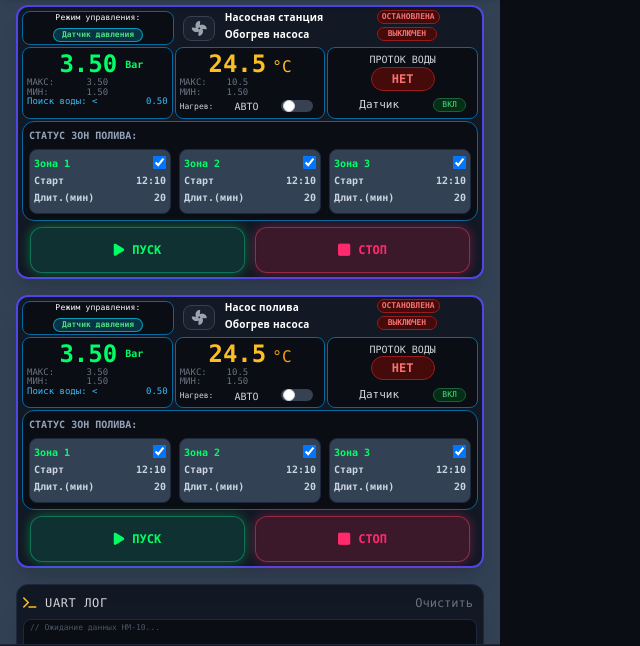
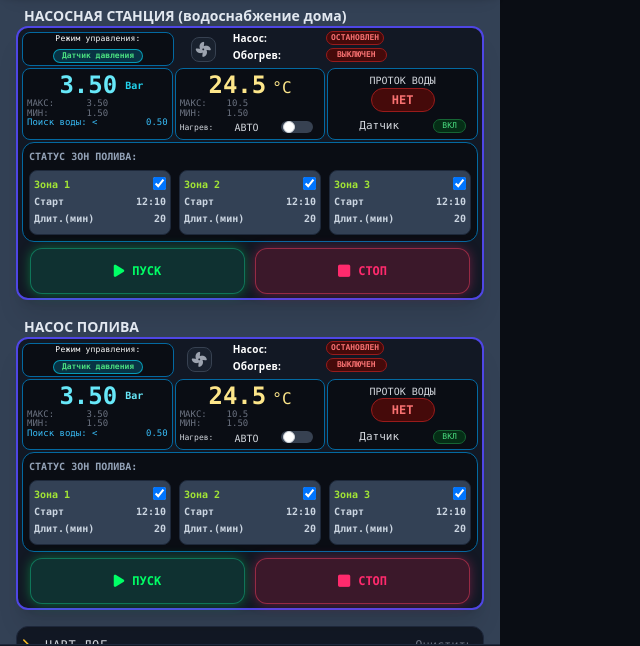
Before and after one commit to nsergey022/Web_Pump-v2, a plain HTML site: page index.html in a window 1280 px wide. Shown: the part 85-731 px from the top of the page, without its empty margins (0-640 px from the left). Drawn offline with nearby package versions, Linux system fonts and the light colour scheme; a web font is replaced by a local one.

Commit message:
изм 20-11

```diff
--- a/index.html
+++ b/index.html
@@ -81,7 +81,7 @@ top-0 z-50 shadow-md  ">
                 <div class="col-span-1 pl-2 -pt-2 flex justify-center items-center -mt-2">
                     <span id="statusIndicator" class="inline-block w-2 h-2 rounded-full bg-red-500"></span>
                 </div>
-                <div class="col-span-3 flex justify-center items-center -mt-2 ">
+                <div class="col-span-3 flex justify-center items-center -mt-2 px-1">
                     <span id="statusText" class="text-[11px] ">Отключено</span>
                 </div>
 
@@ -150,8 +150,13 @@ top-0 z-50 shadow-md  ">
         <!-- ВКЛАДКА 1: ДАШБОРД или главная вкладка с насосами-->
  <div id="tabDashboard" class="space-y-4 bg-slate-700 p-2 ">
                     <!-- УПРАВЛЕНИЕ НАСОСАМИ  -->
+
+
         <div class="grid grid-cols-1 gap-4 px-2">
                     <!-- НАСОС 1 -->
+
+            <span class="-mb-4 pl-2 font-bold text-[14px]">НАСОСНАЯ СТАНЦИЯ (водоснабжение дома)</span>
+
         <div id="pump1Card" class="bg-cyber-panel border-2 border-indigo-600 rounded-xl p-1 shadow-xl space-y-0.5 transition-all duration-300">
                 <!-- шапка блока насоса 1 -->
             <div class="grid grid-flow-col grid-rows-2 grid-cols-9 gap-0">
@@ -167,22 +172,22 @@ top-0 z-50 shadow-md  ">
                         </div>
                 </div>
                 </div>
-                    <div class="row-span-2 flex justify-center items-center  ">
-                    <div id="pump1IconBox" class="flex justify-center items-center p-1 rounded-lg bg-gray-800/50 text-gray-400 border border-gray-700 w-8">
+                    <div class="row-span-2 flex justify-center items-center pl-2 ">
+                    <div id="pump1IconBox" class="flex justify-center items-center p-1 rounded-lg bg-gray-800/50 text-gray-400 border border-gray-700 ">
                         <i id="pump1Icon" class="fa-solid fa-fan text-[15px] "></i>
                     </div>
                     </div>
 
-                    <div class="col-span-3 flex  items-center justify-start  -mt-1">
-                        <span class="font-bold  text-[10px]  text-white tracking-wide ">Насосная станция</span>
+                    <div class="col-span-2 flex  items-center justify-start  -mt-1">
+                        <span class="font-bold  text-[10px]  text-white tracking-wide pl-2">Насос:</span>
                     </div>
 
-                    <div class="col-span-3 flex items-center justify-start -mt-1 ">
-                        <span class="font-bold text-[10px]  text-white tracking-wide">Обогрев насоса</span>
+                    <div class="col-span-2 flex items-center justify-start -mt-1 ">
+                        <span class="font-bold text-[10px]  text-white tracking-wide pl-2">Обогрев:</span>
                     </div>
                         <div class="col-span-2 flex  justify-start  items-center -mt-1.5">
                             <span id="pump1StatusBadge" class="px-1 py-0 rounded-full text-[8px] font-mono font-bold bg-red-950 text-red-400 border border-red-800">
-                            ОСТАНОВЛЕНА
+                            ОСТАНОВЛЕН
                             </span>
                         </div>
                             <div class="col-span-2 flex  justify-start items-center -mt-1.5">
@@ -197,8 +202,8 @@ top-0 z-50 shadow-md  ">
                     <!-- блок контроля давления -->
             <div class="bg-cyber-bg px-1  rounded-lg border border-sky-700">
                         <div class="flex justify-center items-center  ">
-                        <span id="p1PressureDisplay" class="px-2 text-2xl font-mono font-bold text-cyber-neonGreen ">3.50</span>
-                        <span class="text-[10px] font-mono  font-bold  text-cyber-neonGreen">Bаr</span>
+                        <span id="p1PressureDisplay" class="px-2 text-2xl font-mono font-bold text-cyan-300 ">3.50</span>
+                        <span class="text-[10px] font-mono  font-bold  text-cyan-400">Bаr</span>
                         </div>
                         <!-- <div class="flex justify-center  -mt-1"><span class="text-[10px] font-mono text-green-400">Bаr</span></div> -->
                         <!-- блок уставок давления -->
@@ -229,8 +234,8 @@ top-0 z-50 shadow-md  ">
             <div class="bg-cyber-bg px-1 rounded-lg border border-sky-700" id="blockHeat" >
                                     <!-- <span class="text-[10px] font-mono text-amber-500 block uppercase font-bold">Темп-ра</span> -->
                     <div class="flex items-baseline gap-1.5  justify-center">
-                    <span id="p1TempDisplay" class="text-2xl font-mono font-bold text-amber-400 items-center">24.5</span>
-                    <span class="text-2xs font-mono text-amber-400  ">°C</span>
+                    <span id="p1TempDisplay" class="text-2xl font-mono font-bold text-amber-200 items-center">24.5</span>
+                    <span class="text-2xs font-mono text-amber-200  ">°C</span>
                     </div>
                     <!-- <div class="flex justify-center  -mt-1"><span class="text-xs font-mono text-amber-500 -mt-0.5">°C</span></div>  -->
                     <!-- блок уставок температуры -->
@@ -315,7 +320,7 @@ top-0 z-50 shadow-md  ">
         <!--  Зона 1 -->
             <div id="p1z1Badge"
                 class=" grid grid-cols-4 grid-rows-3 py-1.5 px-1 text-slate-300 font-bold transition border border-slate-800 rounded-lg bg-slate-700">
-                <div class="col-span-2 "><label for="p1z1Status"><span id="p1z1StatusDispley" class="text-cyber-neonGreen">Зона 1</span></div></label>
+                <div class="col-span-2 "><label for="p1z1Status"><span id="p1z1StatusDispley" class="text-lime-400">Зона 1</span></div></label>
                 <div class="col-span-2 text-end "><input type="checkbox" id="p1z1Status" checked></div><!-- чек бокс дописать вызов функцию при нажатии изменения цвета и действий-->
                 <div class="col-span-2 "><span>Старт</span></div>
                 <div class="col-span-2 text-end "><span id="p1z1SetTime">12:10</span></div>
@@ -325,7 +330,7 @@ top-0 z-50 shadow-md  ">
         <!--  Зона 2 -->
             <div id="p1z2Badge"
                     class=" grid grid-cols-4 grid-rows-3 py-1.5 px-1 text-slate-300 font-bold transition border border-slate-800 rounded-lg bg-slate-700">
-                        <div class="col-span-2 "><label for="p1z2Status"><span id="p1z2StatusDispley" class="text-cyber-neonGreen">Зона 2</span></div></label>
+                        <div class="col-span-2 "><label for="p1z2Status"><span id="p1z2StatusDispley" class="text-lime-400">Зона 2</span></div></label>
                         <div class="col-span-2 text-end "><input type="checkbox" id="p1z2Status" checked></div><!-- чек бокс дописать вызов функцию при нажатии изменения цвета и действий-->
                         <div class="col-span-2 "><span>Старт</span></div>
                         <div class="col-span-2 text-end "><span id="p1z2SetTime">12:10</span></div>
@@ -335,7 +340,7 @@ top-0 z-50 shadow-md  ">
         <!--  Зона 3 -->
                 <div id="p1z3Badge"
                     class=" grid grid-cols-4 grid-rows-3 py-1.5 px-1 text-slate-300 font-bold transition border border-slate-800 rounded-lg bg-slate-700">
-                        <div class="col-span-2 "><label for="p1z3Status"><span id="p1z3StatusDispley" class="text-cyber-neonGreen">Зона 3</span></div></label>
+                        <div class="col-span-2 "><label for="p1z3Status"><span id="p1z3StatusDispley" class="text-lime-400">Зона 3</span></div></label>
                         <div class="col-span-2 text-end "><input type="checkbox" id="p1z3Status" checked></div><!-- чек бокс дописать вызов функцию при нажатии изменения цвета и действий-->
                         <div class="col-span-2 "><span>Старт</span></div>
                         <div class="col-span-2 text-end "><span id="p1z3SetTime">12:10</span></div>
@@ -354,8 +359,9 @@ top-0 z-50 shadow-md  ">
                 </button>
                 </div>
         </div>
+         <!-- НАСОС 2 -->
+         <span class="-mb-4 pl-2 font-bold text-[14px]">НАСОС ПОЛИВА </span>
 
-                        <!-- НАСОС 2 -->
                         <div id="pump2Card" class="bg-cyber-panel border-2 border-indigo-600 rounded-xl p-1 shadow-xl space-y-0.5 transition-all duration-300">
                             <!-- шапка блока насоса 1 -->
                         <div class="grid grid-flow-col grid-rows-2 grid-cols-9 gap-0">
@@ -372,21 +378,21 @@ top-0 z-50 shadow-md  ">
                             </div>
                             </div>
                                 <div class="row-span-2 flex justify-center items-center  ">
-                                <div id="pump2IconBox" class="flex justify-center items-center p-1 rounded-lg bg-gray-800/50 text-gray-400 border border-gray-700 w-8">
+                                <div id="pump2IconBox" class="flex justify-center items-center p-1 rounded-lg bg-gray-800/50 text-gray-400 border border-gray-700">
                                     <i id="pump2Icon" class="fa-solid fa-fan text-[15px] "></i>
                                 </div>
                                 </div>
 
-                                <div class="col-span-3 flex  items-center justify-start  -mt-1">
-                                    <span class="font-bold  text-[10px]  text-white tracking-wide ">Насос полива</span>
+                                <div class="col-span-2 flex  items-center justify-start  -mt-1">
+                                    <span class="font-bold  text-[10px]  text-white tracking-wide pl-2 ">Насос:</span>
                                 </div>
 
-                                <div class="col-span-3 flex items-center justify-start -mt-1 ">
-                                    <span class="font-bold text-[10px]  text-white tracking-wide">Обогрев насоса</span>
+                                <div class="col-span-2 flex items-center justify-start -mt-1 ">
+                                    <span class="font-bold text-[10px]  text-white tracking-wide pl-2">Обогрев:</span>
                                 </div>
                                     <div class="col-span-2 flex  justify-start  items-center -mt-1.5">
                                         <span id="pump2StatusBadge" class="px-1 py-0 rounded-full text-[8px] font-mono font-bold bg-red-950 text-red-400 border border-red-800">
-                                        ОСТАНОВЛЕНА
+                                        ОСТАНОВЛЕН
                                         </span>
                                     </div>
                                         <div class="col-span-2 flex  justify-start items-center -mt-1.5">
@@ -401,8 +407,8 @@ top-0 z-50 shadow-md  ">
          <!-- блок контроля давления 2 -->
         <div class="bg-cyber-bg px-1  rounded-lg border border-sky-700">
              <div class="flex justify-center items-center  ">
-             <span id="p2PressureDisplay" class="px-2 text-2xl font-mono font-bold text-cyber-neonGreen ">3.50</span>
-             <span class="text-[10px] font-mono  font-bold  text-cyber-neonGreen">Bаr</span>
+             <span id="p2PressureDisplay" class="px-2 text-2xl font-mono font-bold text-cyan-300 ">3.50</span>
+             <span class="text-[10px] font-mono  font-bold  text-cyan-300">Bаr</span>
              </div>
              <!-- <div class="flex justify-center  -mt-1"><span class="text-[10px] font-mono text-green-400">Bаr</span></div> -->
                <!-- блок уставок давления 2 -->
@@ -420,8 +426,8 @@ top-0 z-50 shadow-md  ">
              <!-- общий блок температура 2-->
         <div class="bg-cyber-bg px-1 rounded-lg border border-sky-700" id="blockHeat2" >
               <div class="flex items-baseline gap-1.5  justify-center">
-                <span id="p2TempDisplay" class="text-2xl font-mono font-bold text-amber-400">24.5</span>
-                <span class="text-2xs font-mono text-amber-500 ">°C</span>
+                <span id="p2TempDisplay" class="text-2xl font-mono font-bold text-amber-200">24.5</span>
+                <span class="text-2xs font-mono text-amber-200 ">°C</span>
             </div>
                  <!-- <div class="flex justify-center  -mt-1"><span class="text-xs font-mono text-amber-500 -mt-0.5">°C</span></div>  -->
                                 <!-- блок уставок температуры 2-->
@@ -489,7 +495,7 @@ top-0 z-50 shadow-md  ">
                     <!--  Зона 1 -->
                         <div id="p2z1Badge"
                             class=" grid grid-cols-4 grid-rows-3 py-1.5 px-1 text-slate-300 font-bold transition border border-slate-800 rounded-lg bg-slate-700">
-                            <div class="col-span-2 "><label for="p2z1Status"><span id="p2z1StatusDispley" class="text-cyber-neonGreen">Зона 1</span></div></label>
+                            <div class="col-span-2 "><label for="p2z1Status"><span id="p2z1StatusDispley" class="text-lime-400">Зона 1</span></div></label>
                             <div class="col-span-2 text-end "><input type="checkbox" id="p2z1Status" checked></div><!-- чек бокс дописать вызов функцию при нажатии изменения цвета и действий-->
                             <div class="col-span-2 "><span>Старт</span></div>
                             <div class="col-span-2 text-end "><span id="p2z1SetTime">12:10</span></div>
@@ -499,7 +505,7 @@ top-0 z-50 shadow-md  ">
                     <!--  Зона 2 -->
                         <div id="p2z2Badge"
                                 class=" grid grid-cols-4 grid-rows-3 py-1.5 px-1 text-slate-300 font-bold transition border border-slate-800 rounded-lg bg-slate-700">
-                                    <div class="col-span-2 "><label for="p2z2Status"><span id="p2z2StatusDispley" class="text-cyber-neonGreen">Зона 2</span></div></label>
+                                    <div class="col-span-2 "><label for="p2z2Status"><span id="p2z2StatusDispley" class="text-lime-400">Зона 2</span></div></label>
                                     <div class="col-span-2 text-end "><input type="checkbox" id="p2z2Status" checked></div><!-- чек бокс дописать вызов функцию при нажатии изменения цвета и действий-->
                                     <div class="col-span-2 "><span>Старт</span></div>
                                     <div class="col-span-2 text-end "><span id="p2z2SetTime">12:10</span></div>
@@ -509,7 +515,7 @@ top-0 z-50 shadow-md  ">
                     <!--  Зона 3 -->
                             <div id="p2z3Badge"
                                 class=" grid grid-cols-4 grid-rows-3 py-1.5 px-1 text-slate-300 font-bold transition border border-slate-800 rounded-lg bg-slate-700">
-                                    <div class="col-span-2 "><label for="p2z3Status"><span id="p2z3StatusDispley" class="text-cyber-neonGreen">Зона 3</span></div></label>
+                                    <div class="col-span-2 "><label for="p2z3Status"><span id="p2z3StatusDispley" class="text-lime-400">Зона 3</span></div></label>
                                     <div class="col-span-2 text-end "><input type="checkbox" id="p2z3Status" checked></div><!-- чек бокс дописать вызов функцию при нажатии изменения цвета и действий-->
                                     <div class="col-span-2 "><span>Старт</span></div>
                                     <div class="col-span-2 text-end "><span id="p2z3SetTime">12:10</span></div>
```
